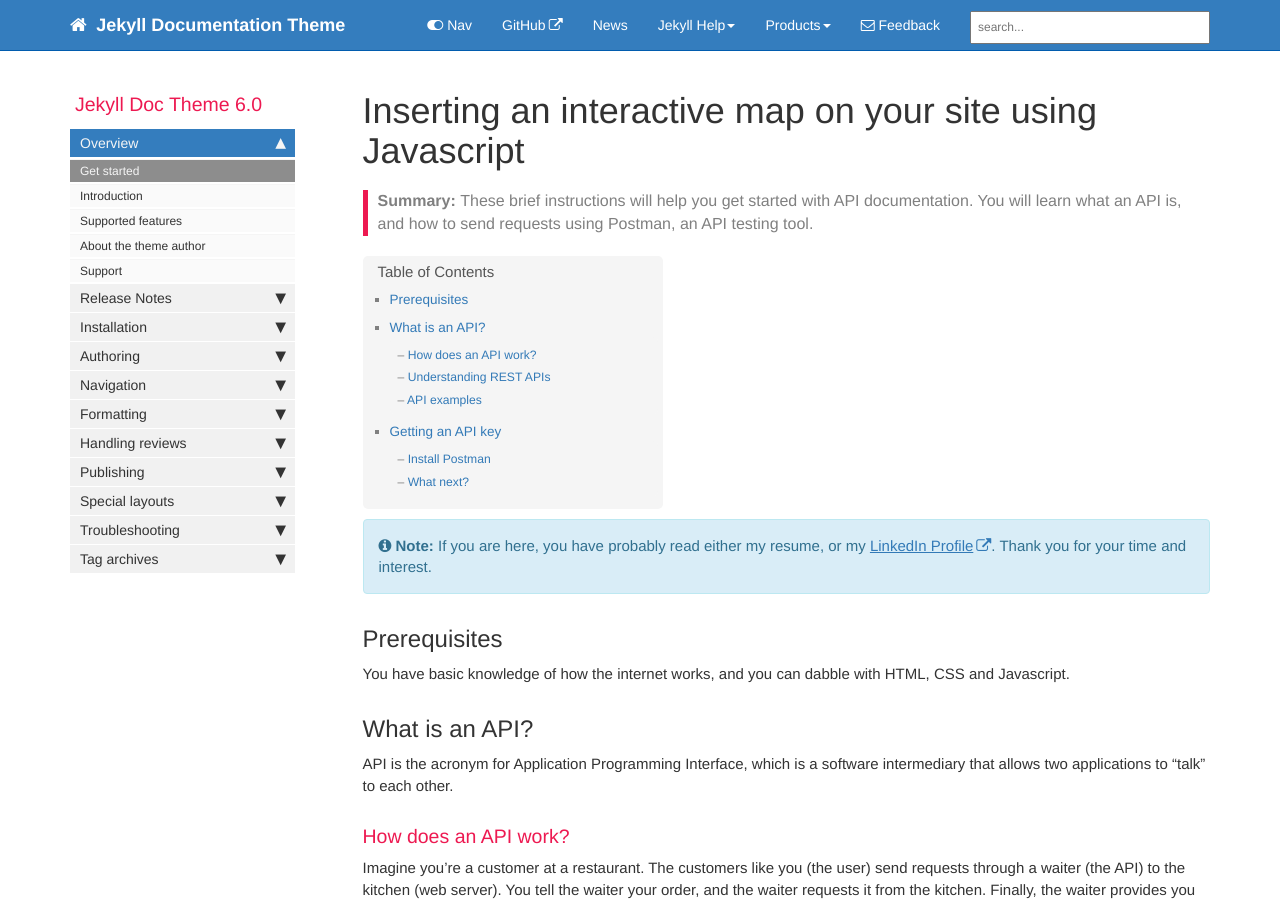
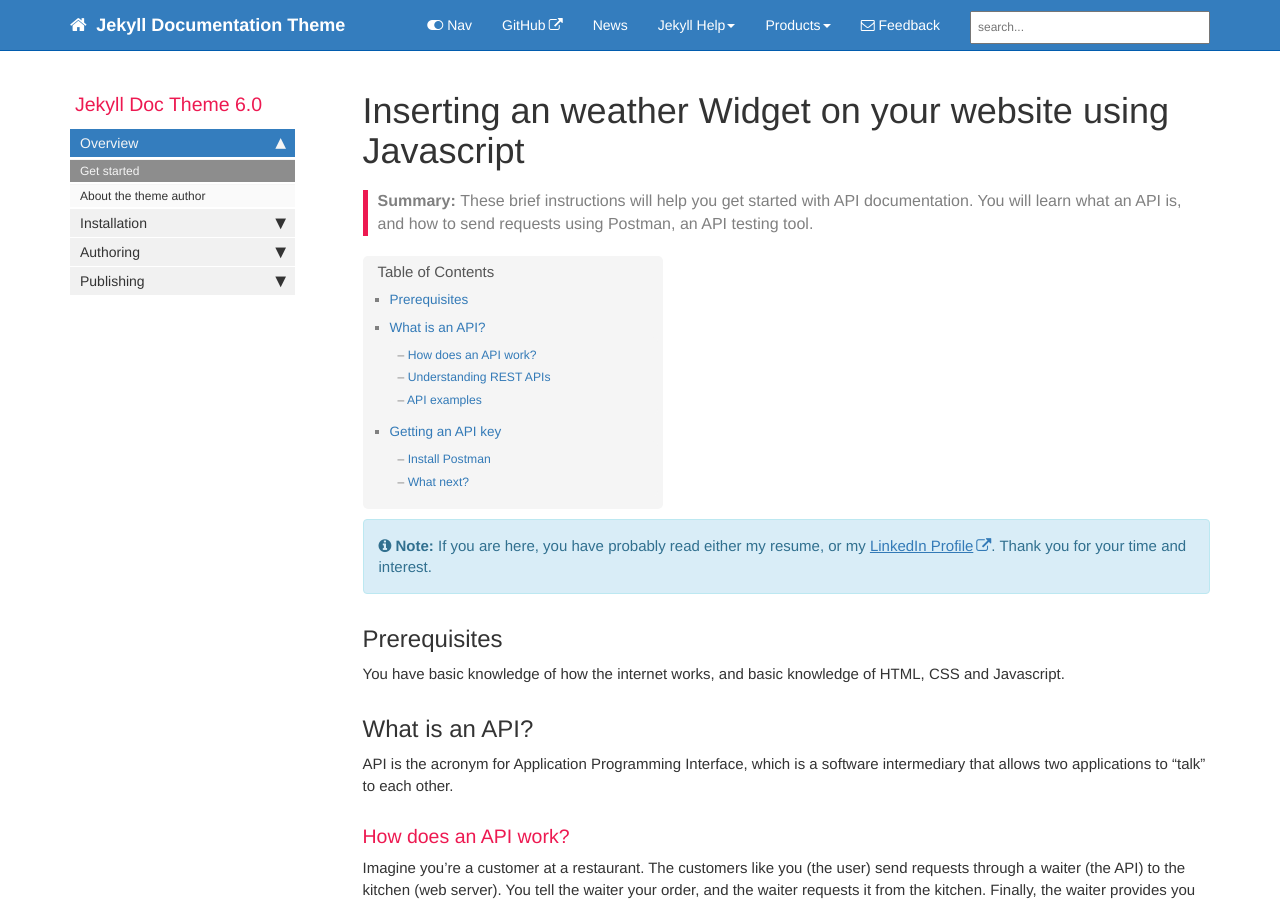
Before and after one commit to TonyBgithub/mydoctheme, a Jekyll site: the page built from index.md, in a window 1280 px wide and 900 px high. Built offline with Jekyll 4.4.1, drawn with Linux system fonts in a browser that asks for light colours; comment, search, counter and statistics services are not loaded; part of the change alters nothing that is shown.

Commit message:
new sidebar nav

```diff
--- a/_data/sidebars/mydoc_sidebar.yml
+++ b/_data/sidebars/mydoc_sidebar.yml
@@ -28,45 +28,13 @@ entries:
       output: web, pdf
       type: homepage
 
-    - title: Introduction
-      url: /mydoc_introduction.html
-      output: web, pdf
-
-    - title: Supported features
-      url: /mydoc_supported_features.html
-      output: web, pdf
-
     - title: About the theme author
       url: /mydoc_about.html
-      output: web, pdf
-
-    - title: Support
-      url: /mydoc_support.html
-      output: web, pdf
-
-  - title: Release Notes
-    output: web, pdf
-    folderitems:
-
-    - title: 6.0 Release notes
-      url: /mydoc_release_notes_60.html
-      output: web, pdf
-
-    - title: 5.0 Release notes
-      url: /mydoc_release_notes_50.html
       output: web, pdf
 
   - title: Installation
     output: web, pdf
     folderitems:
-
-    - title: About Ruby, Gems, Bundler, etc.
-      url: /mydoc_about_ruby_gems_etc.html
-      output: web, pdf
-
-    - title: Install Jekyll on Mac
-      url: /mydoc_install_jekyll_on_mac.html
-      output: web, pdf
 
     - title: Putting a Google Maps Interactive Map on Your Website
       url: /mydoc_google_maps_api.html
@@ -112,82 +80,6 @@ entries:
       url: /mydoc_atom_text_editor.html
       output: web, pdf
 
-  - title: Navigation
-    output: web, pdf
-
-    folderitems:
-    - title: Sidebar navigation
-      url: /mydoc_sidebar_navigation.html
-      output: web, pdf
-
-    - title: YAML tutorial in the context of Jekyll
-      url: /mydoc_yaml_tutorial.html
-      output: web, pdf
-
-    - title: Tags
-      url: /mydoc_tags.html
-      output: web, pdf
-
-    - title: Series
-      url: /mydoc_series.html
-      output: web, pdf
-
-  - title: Formatting
-    output: web, pdf
-
-    folderitems:
-    - title: Tooltips
-      url: /mydoc_adding_tooltips.html
-      output: web, pdf
-
-    - title: Alerts
-      url: /mydoc_alerts.html
-      output: web, pdf
-
-    - title: Icons
-      url: /mydoc_icons.html
-      output: web, pdf
-
-    - title: Images
-      url: /mydoc_images.html
-      output: web, pdf
-
-    - title: Code samples
-      url: /mydoc_code_samples.html
-      output: web, pdf
-
-    - title: Labels
-      url: /mydoc_labels.html
-      output: web, pdf
-
-    - title: Links
-      url: /mydoc_hyperlinks.html
-      output: web, pdf
-
-    - title: Navtabs
-      url: /mydoc_navtabs.html
-      output: web, pdf
-
-    - title: Tables
-      url: /mydoc_tables.html
-      output: web, pdf
-
-    - title: Syntax highlighting
-      url: /mydoc_syntax_highlighting.html
-      output: web, pdf
-
-    - title: Workflow maps
-      url: /mydoc_workflow_maps.html
-      output: web, pdf
-
-  - title: Handling reviews
-    output: web, pdf
-
-    folderitems:
-    - title: Commenting on files
-      url: /mydoc_commenting_on_files.html
-      output: web, pdf
-
 #    - title: Git collaboration
 #      url: /mydoc_git_collaboration
 #      output: web, pdf
@@ -227,73 +119,3 @@ entries:
     - title: Publishing on Github Pages
       url: /mydoc_publishing_github_pages.html
       output: web, pdf
-
-  - title: Special layouts
-    output: web, pdf
-
-    folderitems:
-    - title: Knowledge-base layout
-      url: /mydoc_kb_layout.html
-      output: web, pdf
-
-    - title: Glossary layout
-      url: /mydoc_glossary.html
-      output: web, pdf
-
-    - title: FAQ layout
-      url: /mydoc_faq_layout.html
-      output: web, pdf
-
-    - title: Shuffle layout
-      url: /mydoc_shuffle.html
-      output: web, pdf
-
-  - title: Troubleshooting
-    output: web, pdf
-
-    folderitems:
-
-    - title: Troubleshooting
-      url: /mydoc_troubleshooting.html
-      output: web, pdf
-
-  - title: Tag archives
-    output: web
-    folderitems:
-
-    - title: Tag archives overview
-      url: /mydoc_tag_archives_overview.html
-      output: web
-
-      subfolders:
-      - title: Tag archive pages
-        output: web
-        subfolderitems:
-
-        - title: Formatting pages
-          url: /tag_formatting.html
-          output: web
-
-        - title: Navigation pages
-          url: /tag_navigation.html
-          output: web
-
-        - title: Content types pages
-          url: /tag_content_types.html
-          output: web
-
-        - title: Publishing pages
-          url: /tag_publishing.html
-          output: web
-
-        - title: Special layout pages
-          url: /tag_special_layouts.html
-          output: web
-
-        - title: Collaboration pages
-          url: /tag_collaboration.html
-          output: web
-
-        - title: Troubleshooting pages
-          url: /tag_troubleshooting.html
-          output: web
--- a/index.md
+++ b/index.md
@@ -1,5 +1,5 @@
 ---
-title: "Inserting an interactive map on your site using Javascript"
+title: "Inserting an weather Widget on your website using Javascript"
 keywords: sample homepage
 tags: [getting_started]
 sidebar: mydoc_sidebar
@@ -10,7 +10,7 @@ summary: These brief instructions will help you get started with API documentati
 {% include note.html content="If you are here, you have probably read either my resume, or my <a alt='LinkedIn profile' href='http://idratherbewriting.com'>LinkedIn Profile</a>. Thank you for your time and interest." %}
 
 ## Prerequisites
-You have basic knowledge of how the internet works, and you can dabble with HTML, CSS and Javascript.
+You have basic knowledge of how the internet works, and basic knowledge of HTML, CSS and Javascript.
 
 ## What is an API?
 
```
